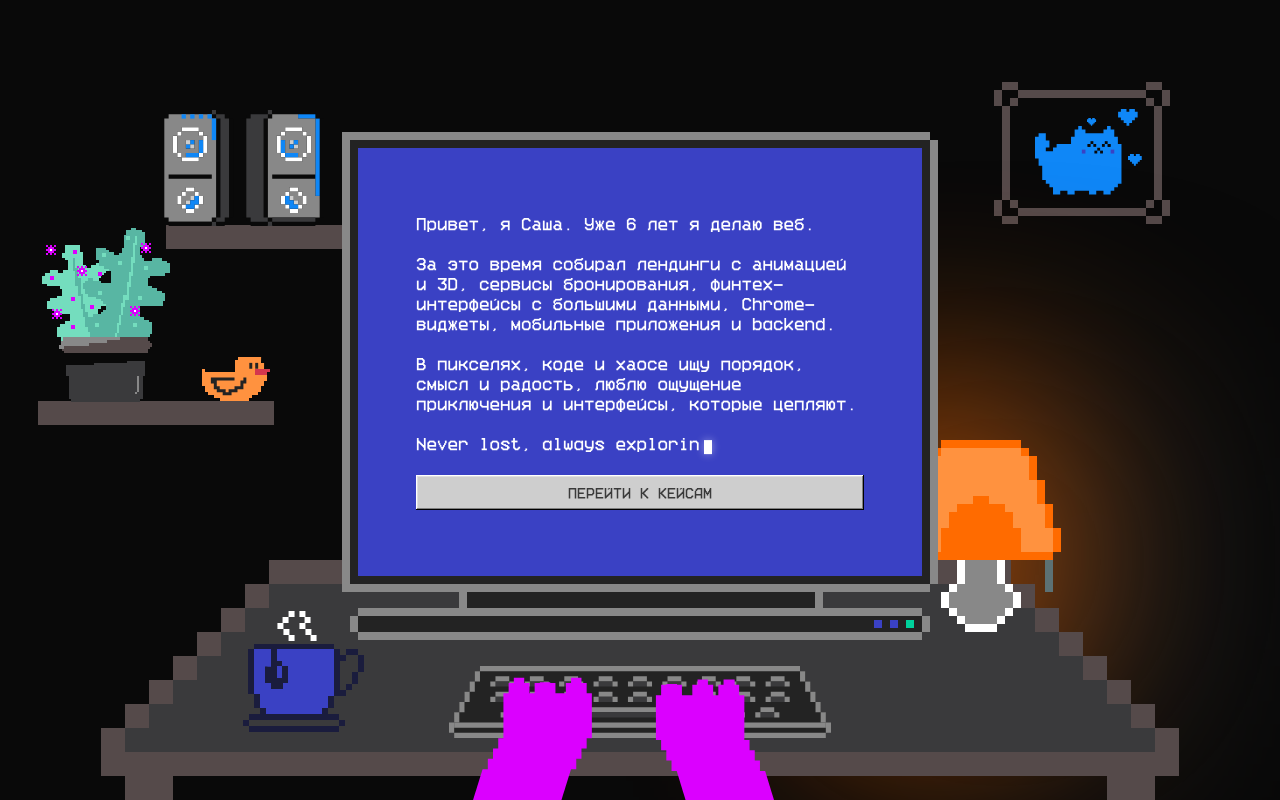
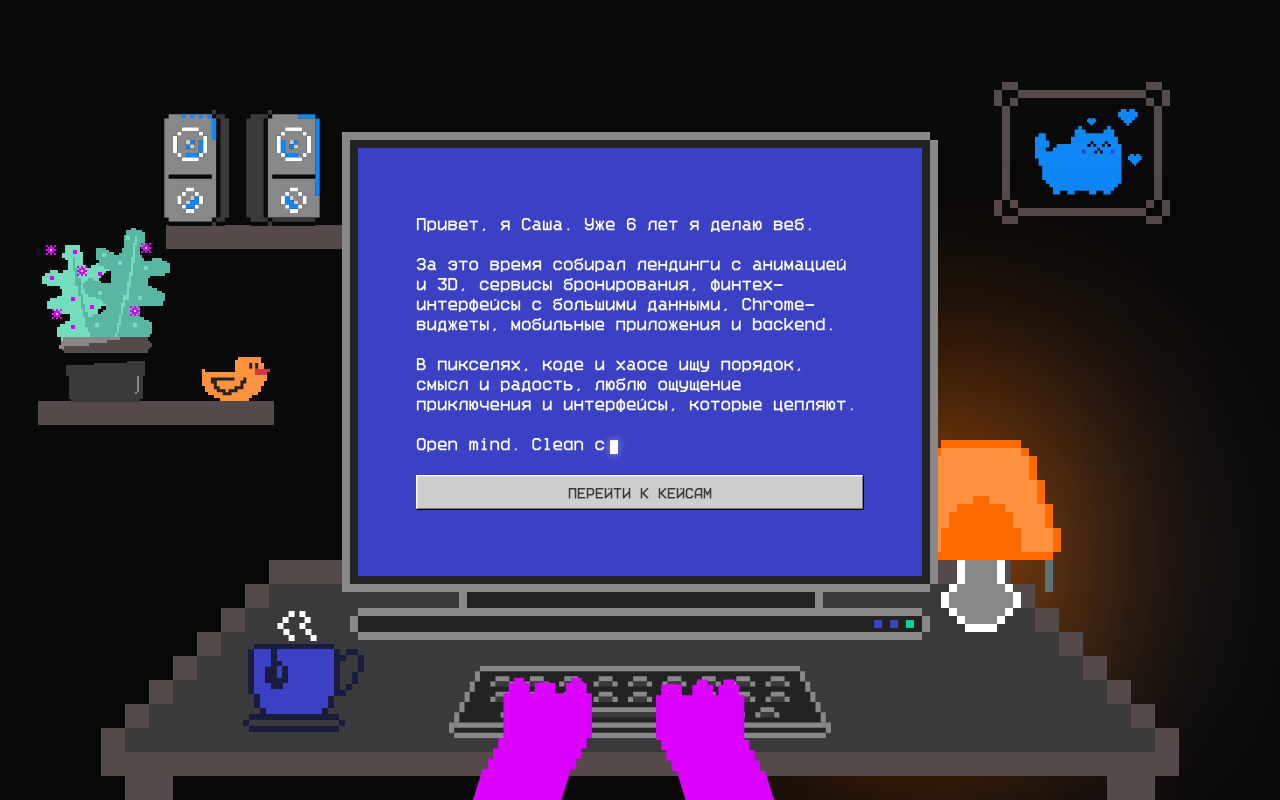
Before and after one commit to aalexxandr/profile, a Next.js app: page / in a window 1280 px wide. Built offline with nearby package versions, Linux system fonts and the light colour scheme.

Commit message:
Refactor TypewriterText component into TypewriterTextSequence; add TYPEWRITER_TEXTS constant for text management

```diff
--- /dev/null
+++ b/src/pages/home/model/constants.ts
@@ -0,0 +1,9 @@
+export const TYPEWRITER_TEXTS = [
+  "Never lost, always exploring.",
+  "Open mind. Clean code.",
+  "Step by step. Pixel by pixel.",
+  "motherlode",
+  "Knowledge is power.",
+  "Now or never!",
+  "No rush. Just progress.",
+] as const;
--- a/src/pages/home/ui/HomePage.tsx
+++ b/src/pages/home/ui/HomePage.tsx
@@ -7,8 +7,10 @@ import paintingSrc from "./assets/painting.svg";
 import shelvesSrc from "./assets/shelves.svg";
 import tableSrc from "./assets/table.svg";
 import { Computer } from "./Computer";
-import { TypewriterText } from "./TypewriterText";
+
 import { Button } from "@/shared/ui/Button";
+import { TYPEWRITER_TEXTS } from "../model/constants";
+import { TypewriterTextSequence } from "./TypewriterTextSequence";
 
 export const HomePage = () => {
   return (
@@ -51,8 +53,10 @@ export const HomePage = () => {
             ощущение приключения и интерфейсы, которые цепляют.
             <br />
             <br />
-            <TypewriterText text="Never lost, always exploring…" />
-            <Button className="mt-5" href="#">Перейти к кейсам</Button>
+            <TypewriterTextSequence texts={TYPEWRITER_TEXTS} />
+            <Button className="mt-5" href="#">
+              Перейти к кейсам
+            </Button>
           </Computer>
         </div>
       </div>
--- a/src/pages/home/ui/TypewriterText.tsx
+++ b/src/pages/home/ui/TypewriterTextSequence.tsx
@@ -4,28 +4,39 @@ import { FC } from "react";
 import { Typewriter } from "react-simple-typewriter";
 import clsx from "clsx";
 
-type TypewriterTextProps = {
-  text: string;
+type TypewriterTextSequenceProps = {
+  texts: readonly string[];
   className?: string;
   speed?: number;
+  deleteSpeed?: number;
+  delaySpeed?: number;
 };
 
-const DEFAULT_SPEED = 200;
+const DEFAULT_SPEED = 50;
+const DEFAULT_DELETE_SPEED = 70;
+const DEFAULT_DELAY_SPEED = 1000;
 
-export const TypewriterText: FC<TypewriterTextProps> = ({
-  text,
+export const TypewriterTextSequence: FC<TypewriterTextSequenceProps> = ({
+  texts,
   className,
   speed = DEFAULT_SPEED,
+  deleteSpeed = DEFAULT_DELETE_SPEED,
+  delaySpeed = DEFAULT_DELAY_SPEED,
 }) => {
+  if (texts.length === 0) {
+    return null;
+  }
+
   return (
     <span className={clsx("block w-full", className)}>
-      <span className="sr-only">{text}</span>
+      <span className="sr-only">{texts.join(" ")}</span>
       <span aria-hidden="true" className="whitespace-pre-line">
         <Typewriter
-          words={[text]}
-          loop={1}
+          words={[...texts]}
+          loop={0}
           typeSpeed={speed}
-          delaySpeed={1000}
+          deleteSpeed={deleteSpeed}
+          delaySpeed={delaySpeed}
           cursor
           cursorStyle={
             <span className="ml-[0.14em] inline-block h-[1em] w-[0.55em] translate-y-[0.15em] bg-current shadow-[0_0_8px_rgb(255_255_255/0.45)]" />
```
